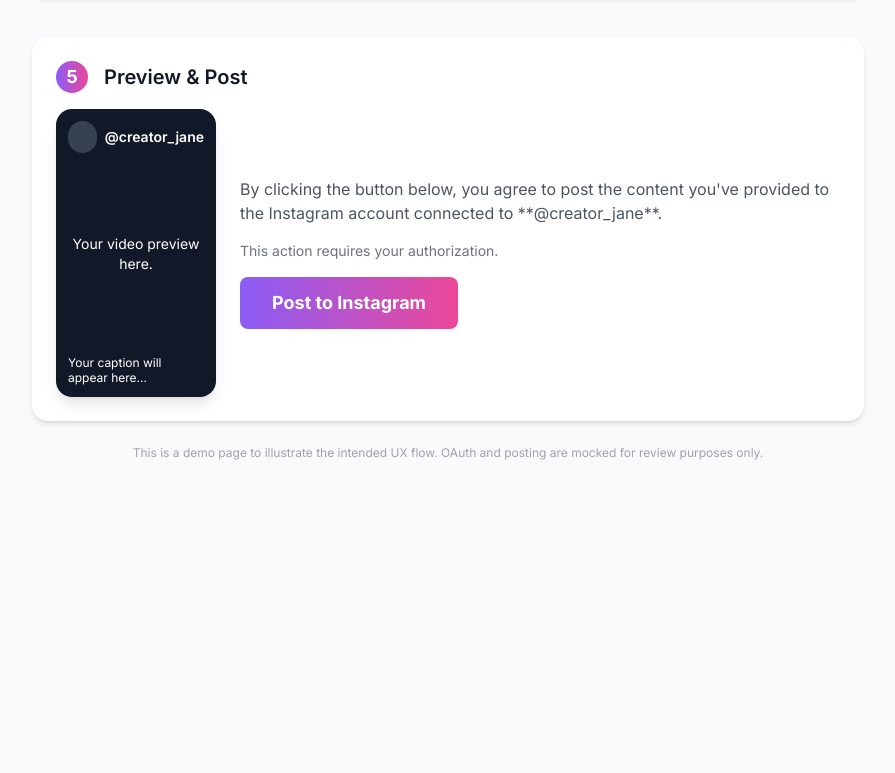
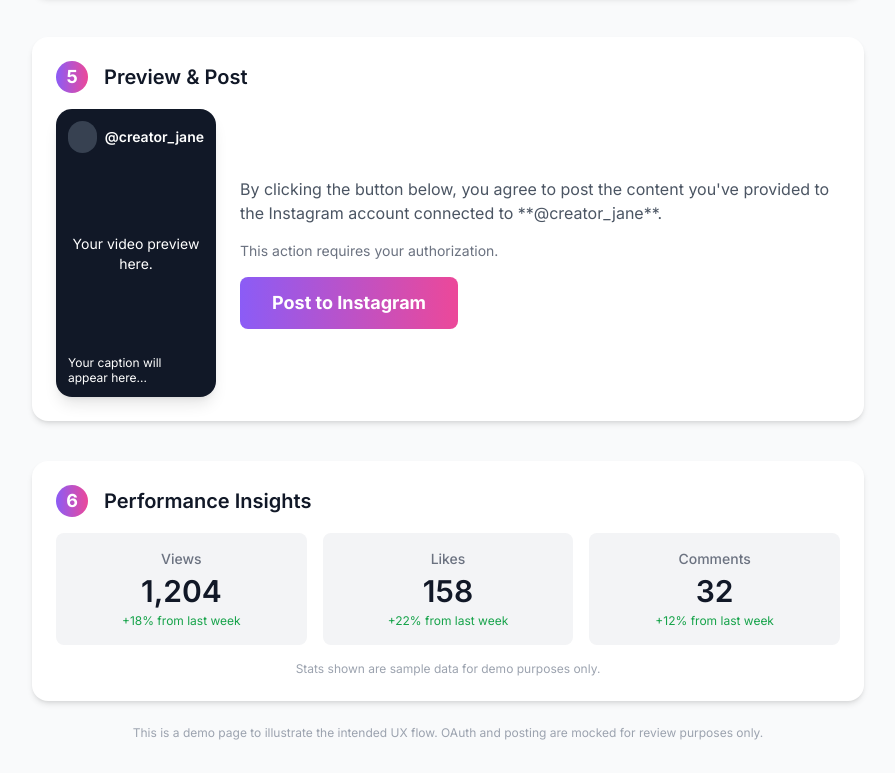
Before and after one commit to kozykenny/automatedReel, a plain HTML site: page index.html in a window 1280 px wide. Shown: the part 1219-1992 px from the top of the page, without its empty margins (192-1087 px from the left). Before the commit the page ends 1712 px from the top, so only its background shows below. Drawn offline with nearby package versions, Linux system fonts and the light colour scheme.

Commit message:
Update index.html

```diff
--- a/index.html
+++ b/index.html
@@ -180,6 +180,35 @@
                     </div>
                 </div>
             </div>
+
+            <!-- Step 6: Performance Insights -->
+            <div class="bg-white p-6 rounded-2xl shadow-md">
+                <div class="flex items-center mb-4">
+                    <div class="step-number w-8 h-8 rounded-full flex items-center justify-center text-white font-bold text-lg">6</div>
+                    <h2 class="ml-4 text-xl font-semibold text-gray-900">Performance Insights</h2>
+                </div>
+                <div class="grid grid-cols-1 sm:grid-cols-3 gap-4 text-center">
+                    <!-- Views Card -->
+                    <div class="bg-gray-100 p-4 rounded-lg">
+                        <p class="text-sm font-medium text-gray-500">Views</p>
+                        <p class="mt-1 text-3xl font-semibold text-gray-900">1,204</p>
+                        <p class="mt-1 text-xs text-green-600">+18% from last week</p>
+                    </div>
+                    <!-- Likes Card -->
+                    <div class="bg-gray-100 p-4 rounded-lg">
+                        <p class="text-sm font-medium text-gray-500">Likes</p>
+                        <p class="mt-1 text-3xl font-semibold text-gray-900">158</p>
+                        <p class="mt-1 text-xs text-green-600">+22% from last week</p>
+                    </div>
+                    <!-- Comments Card -->
+                    <div class="bg-gray-100 p-4 rounded-lg">
+                        <p class="text-sm font-medium text-gray-500">Comments</p>
+                        <p class="mt-1 text-3xl font-semibold text-gray-900">32</p>
+                        <p class="mt-1 text-xs text-green-600">+12% from last week</p>
+                    </div>
+                </div>
+                 <p class="text-xs text-gray-400 text-center mt-4">Stats shown are sample data for demo purposes only.</p>
+            </div>
         </div>
 
         <p class="text-xs text-gray-400 text-center mt-6">
```
